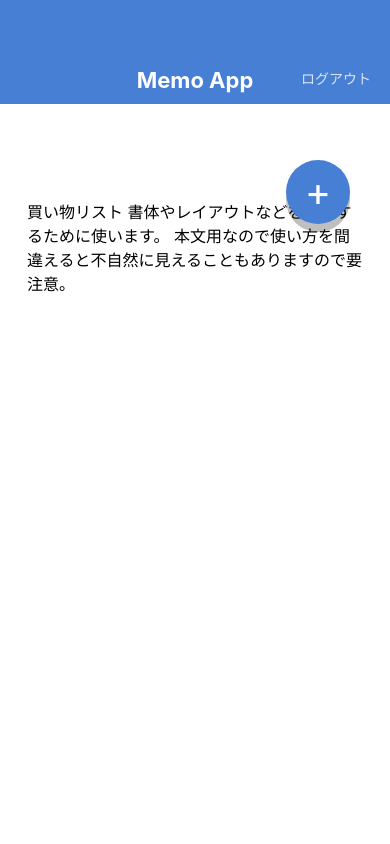
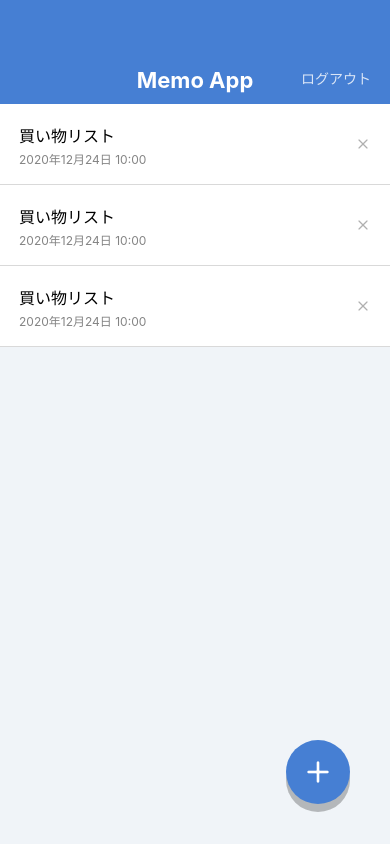
Before and after one commit to raiki1024/MemoApp, a React Native app: screen /MemoList in a window 390 px wide. Built offline with nearby package versions, Linux system fonts and the light colour scheme.

Commit message:
Install @expo/vector-icons

```diff
--- a/App.jsx
+++ b/App.jsx
@@ -1,10 +1,10 @@
 import React from 'react';
 
 import MemoListScreen from './src/screens/MemoListScreen';
-import MemoDetailScreen from './src/screens/MemoDetailScreen';
+// import MemoDetailScreen from './src/screens/MemoDetailScreen';
 
 export default function App() {
   return (
-    <MemoDetailScreen />
+    <MemoListScreen />
   );
 }
--- a/package.json
+++ b/package.json
@@ -10,6 +10,7 @@
     "eject": "expo eject"
   },
   "dependencies": {
+    "@expo/vector-icons": "^13.0.0",
     "expo": "~45.0.0",
     "expo-status-bar": "~1.3.0",
     "expo-updates": "~0.13.3",
--- a/src/components/CircleButton.jsx
+++ b/src/components/CircleButton.jsx
@@ -1,19 +1,20 @@
 import React from 'react';
-import { View, Text, StyleSheet } from 'react-native';
+import { View, StyleSheet } from 'react-native';
 import { string, shape } from 'prop-types';
+import { Feather } from '@expo/vector-icons';
 
 export default function CircleButton(props) {
-  const { children, style } = props;
+  const { style, name } = props;
   return (
     <View style={[styles.circleButton, style]}>
-      <Text style={styles.circleButtonLabel}>{children}</Text>
+      <Feather name={name} size={32} color="white" />
     </View>
   );
 }
 
 CircleButton.propTypes = {
-  children: string.isRequired,
   style: shape(),
+  name: string.isRequired,
 };
 
 CircleButton.defaultProps = {
--- a/src/components/MemoList.jsx
+++ b/src/components/MemoList.jsx
@@ -1,5 +1,6 @@
 import React from 'react';
 import { View, Text, StyleSheet } from 'react-native';
+import { Feather } from '@expo/vector-icons';
 
 export default function AppBar() {
   return (
@@ -11,7 +12,7 @@ export default function AppBar() {
           <Text style={styles.memoListItemDate}>2020年12月24日 10:00</Text>
         </View>
         <View>
-          <Text>X</Text>
+          <Feather name="x" size={16} color="#B0B0B0" />
         </View>
       </View>
 
@@ -21,7 +22,7 @@ export default function AppBar() {
           <Text style={styles.memoListItemDate}>2020年12月24日 10:00</Text>
         </View>
         <View>
-          <Text>X</Text>
+          <Feather name="x" size={16} color="#B0B0B0" />
         </View>
       </View>
 
@@ -31,7 +32,7 @@ export default function AppBar() {
           <Text style={styles.memoListItemDate}>2020年12月24日 10:00</Text>
         </View>
         <View>
-          <Text>X</Text>
+          <Feather name="x" size={16} color="#B0B0B0" />
         </View>
       </View>
 
@@ -59,4 +60,4 @@ const styles = StyleSheet.create({
     lineHeight: 16,
     color: '#848484',
   },
-})
+});
--- a/src/screens/MemoDetailScreen.jsx
+++ b/src/screens/MemoDetailScreen.jsx
@@ -1,5 +1,7 @@
 import React from 'react';
-import { View, ScrollView, Text, StyleSheet } from 'react-native';
+import {
+  View, ScrollView, Text, StyleSheet,
+} from 'react-native';
 
 import AppBar from '../components/AppBar';
 import CircleButton from '../components/CircleButton';
@@ -19,7 +21,7 @@ export default function MemoDetailScreen() {
           本文用なので使い方を間違えると不自然に見えることもありますので要注意。
         </Text>
       </ScrollView>
-      <CircleButton style={{ top: 160, bottom: 'auto' }}>+</CircleButton>
+      <CircleButton style={{ top: 160, bottom: 'auto' }} name="edit-2" />
     </View>
   );
 }
--- a/src/screens/MemoListScreen.jsx
+++ b/src/screens/MemoListScreen.jsx
@@ -10,7 +10,7 @@ export default function MemoListScreen() {
     <View style={styles.container}>
       <AppBar />
       <MemoList />
-      <CircleButton>+</CircleButton>
+      <CircleButton name="plus" />
     </View>
   );
 }
```
Also changed, not shown: 1 other file (tests, documents, lock files or other folders).
